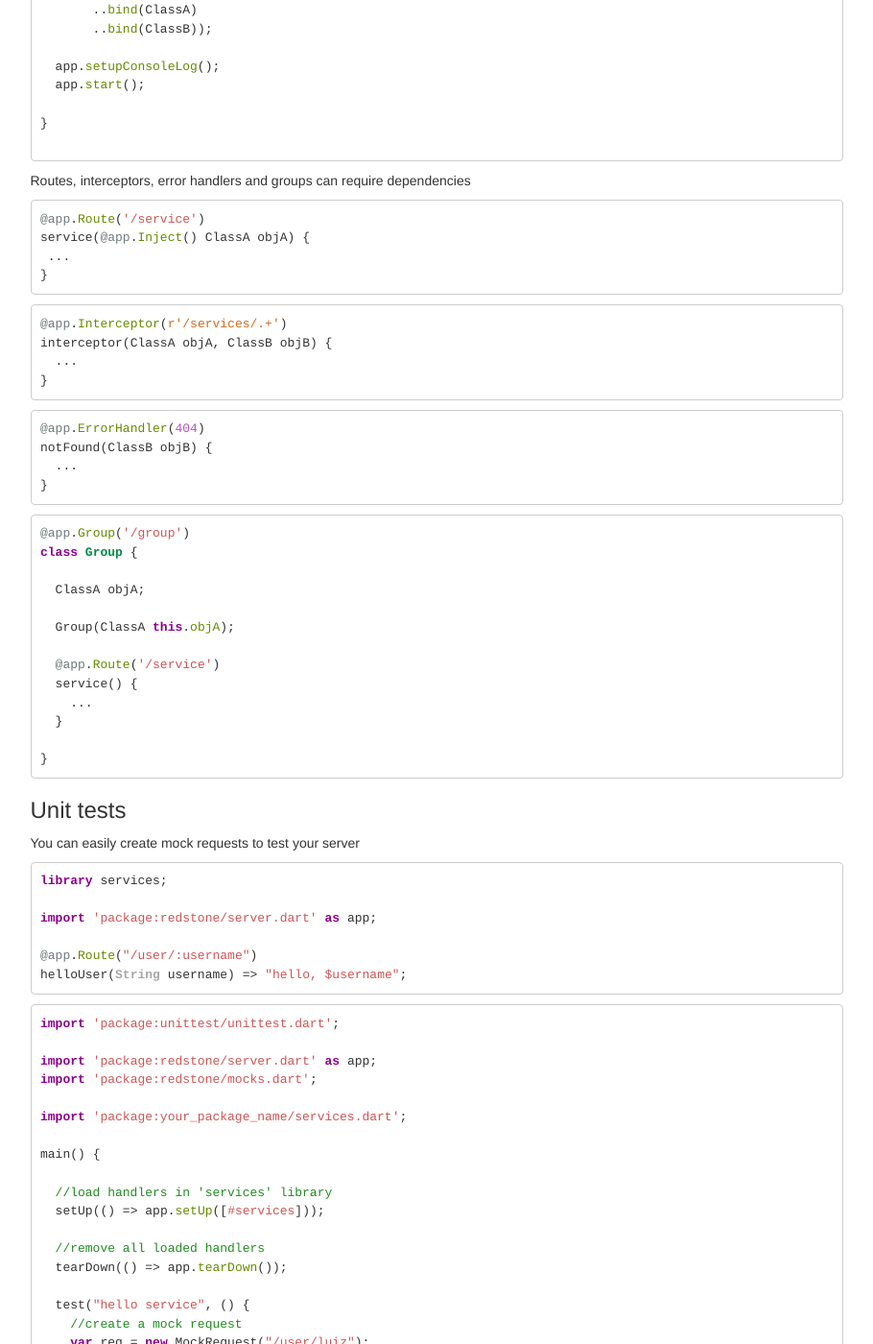
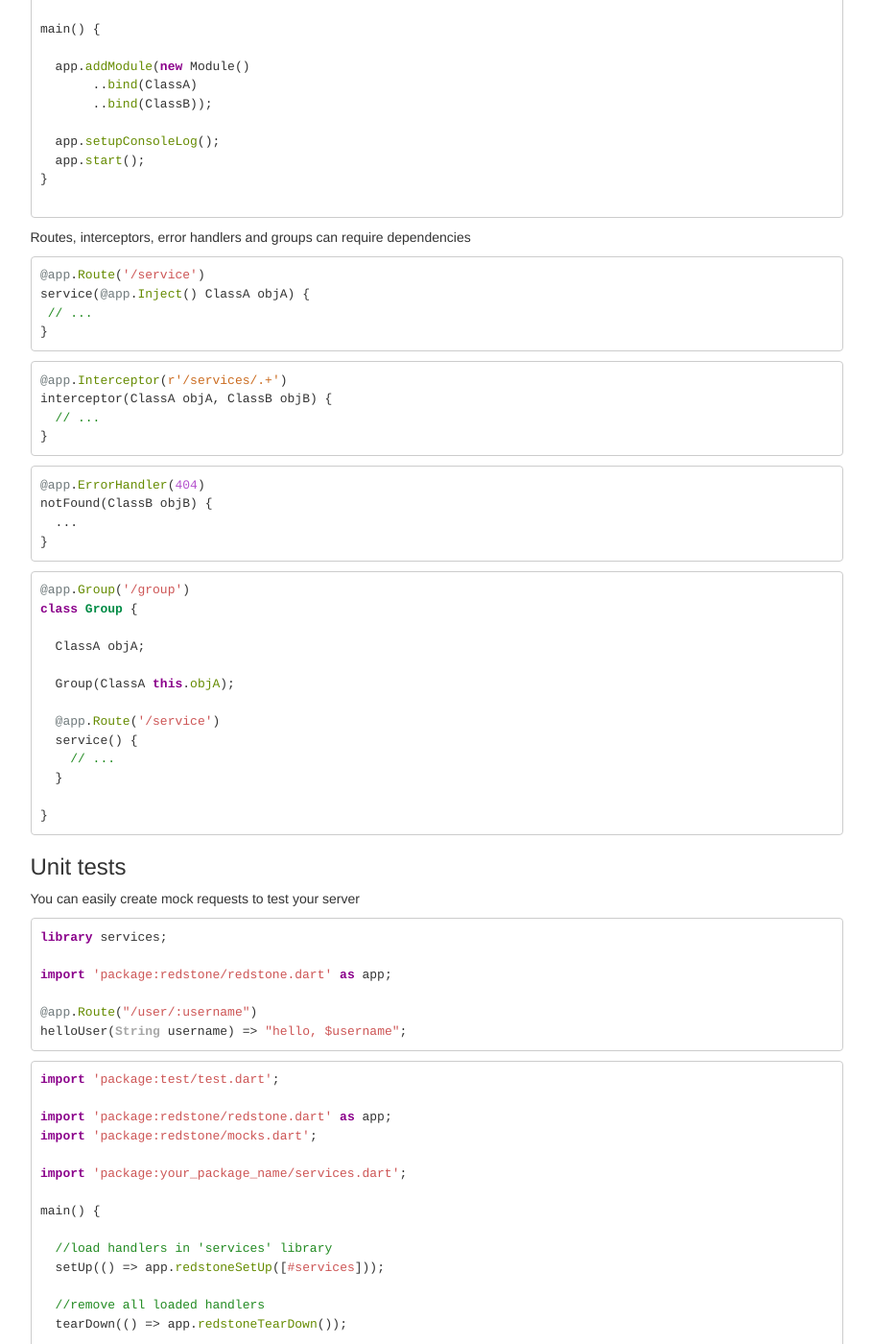
Before and after one commit to redstone-dart/redstone, a Jekyll site: the page built from _doc/Feature-tour.md, in a window 1280 px wide and 1400 px high, scrolled down 2574 px. Shown: the whole window at 96% size, without its empty margins (331-1241 px from the left). Built offline with Jekyll 4.4.1, drawn with Linux system fonts in a browser that asks for light colours; Markdown is read by kramdown in place of the engine named in the settings; some of the changed text lies outside the part shown.

Commit message:
Feature Tour

````diff
--- a/_doc/Feature-tour.md
+++ b/_doc/Feature-tour.md
@@ -33,7 +33,7 @@ You can easily bind path segments and query parameters
 ```dart
 @app.Route("/user/find/:type")
 findUsers(String type, @app.QueryParam() String name) {
-  ...
+  // ...
 }
 ```
 
@@ -42,7 +42,7 @@ You can also bind the request body
 ```dart
 @app.Route("/user/add", methods: const [app.POST])
 addUser(@app.Body(app.JSON) Map user) {
-  ...
+  // ...
 }
 ```
 
@@ -52,14 +52,13 @@ It's also possible to access the current request object
 @app.Route("/service", methods: const [app.GET, app.POST])
 service() {
   if (app.request.method == app.GET) {
-    ...
+    // ...
   } else if (app.request.method == app.POST) {
-
     if (app.request.bodyType == app.JSON) {
       var json = app.request.body;
-      ...
+      // ...
     } else {
-      ...
+      // ...
     }
   }
 };
@@ -123,12 +127,12 @@ class UserService {
   @app.Route("/find")
   findUser(@app.QueryParam("n") String name,
            @app.QueryParam("c") String city) {
-    ...
+    // ...
   }
 
   @app.Route("/add", methods: const [app.POST])
   addUser(@app.Body(app.JSON) Map json) {
-    ...
+    // ...
   }
 }
 ```
@@ -138,7 +142,7 @@ class UserService {
 Register one or more modules before calling `app.start()`
 
 ```dart
-import 'package:redstone/server.dart' as app;
+import 'package:redstone/redstone.dart' as app;
 import 'package:di/di.dart';
 
 main() {
@@ -149,7 +153,6 @@ main() {
 
   app.setupConsoleLog();
   app.start();
-
 }
 
 ```
@@ -159,14 +162,14 @@ Routes, interceptors, error handlers and groups can require dependencies
 ```dart
 @app.Route('/service')
 service(@app.Inject() ClassA objA) {
- ...
+ // ...
 }
 ```
 
 ```dart
 @app.Interceptor(r'/services/.+')
 interceptor(ClassA objA, ClassB objB) {
-  ...
+  // ...
 }
 ```
 
@@ -187,7 +190,7 @@ class Group {
 
   @app.Route('/service')
   service() {
-    ...
+    // ...
   }
 
 }
@@ -200,16 +203,16 @@ You can easily create mock requests to test your server
 ```dart
 library services;
 
-import 'package:redstone/server.dart' as app;
+import 'package:redstone/redstone.dart' as app;
 
 @app.Route("/user/:username")
 helloUser(String username) => "hello, $username";
 ```
 
 ```dart
-import 'package:unittest/unittest.dart';
+import 'package:test/test.dart';
 
-import 'package:redstone/server.dart' as app;
+import 'package:redstone/redstone.dart' as app;
 import 'package:redstone/mocks.dart';
 
 import 'package:your_package_name/services.dart';
@@ -217,10 +220,10 @@ import 'package:your_package_name/services.dart';
 main() {
 
   //load handlers in 'services' library
-  setUp(() => app.setUp([#services]));
+  setUp(() => app.redstoneSetUp([#services]));
 
   //remove all loaded handlers
-  tearDown(() => app.tearDown());
+  tearDown(() => app.redstoneTearDown());
 
   test("hello service", () {
     //create a mock request
````
Also changed, not shown: other parts of _doc/Feature-tour.md (+11 -6 lines).
